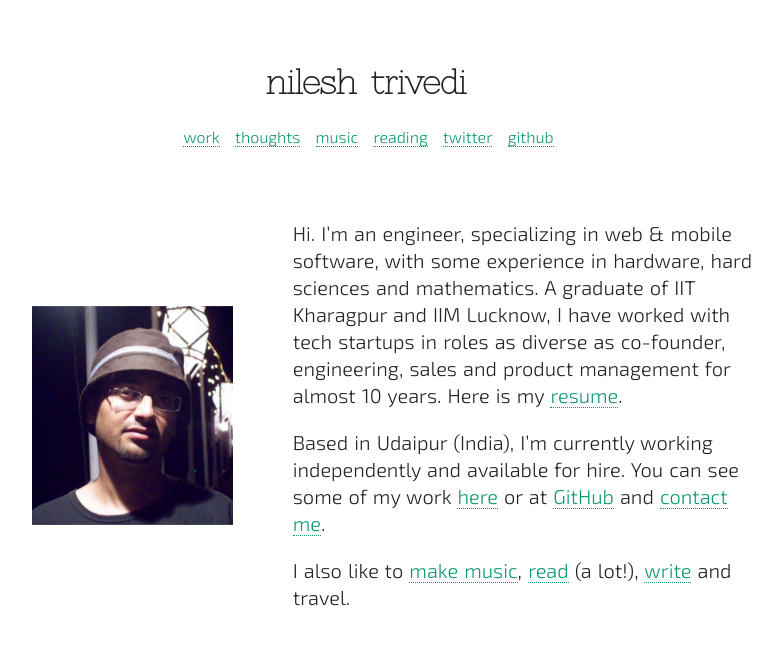
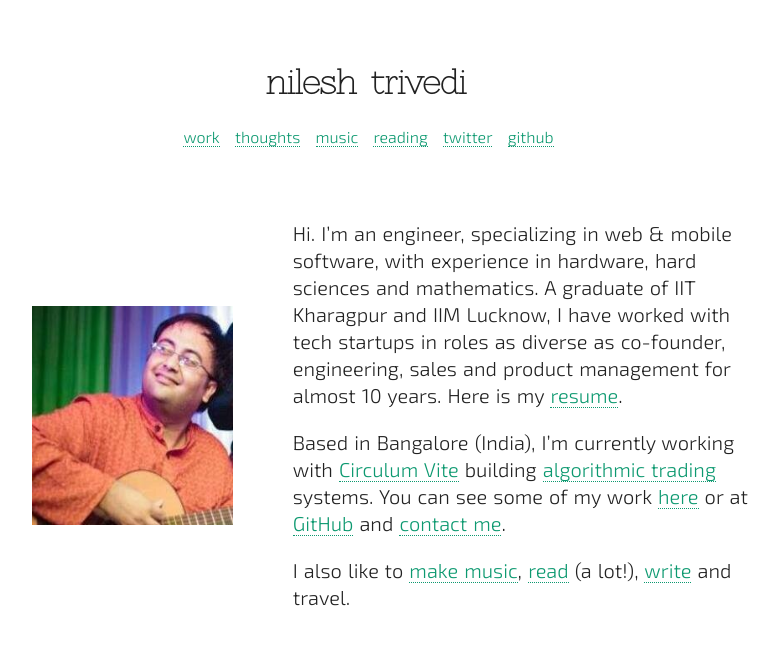
Before and after one commit to nileshtrivedi/nileshtrivediioold, a Jekyll site: the page built from index.html, in a window 1280 px wide. Shown: the top 645 px of the page, without its empty margins (274-1056 px from the left). Built offline with Jekyll 4.4.1, drawn with Linux system fonts in a browser that asks for light colours; some web fonts are replaced.

Commit message:
Updated photo and job status

```diff
--- a/index.html
+++ b/index.html
@@ -24,8 +24,8 @@ title: Home Page
 				<div class="firstpart">
 	      	<div class="intro-img"><img src="img/nilesh.jpeg" alt="nilesh trivedi" title="nilesh trivedi"/></div>
 					<div class="intro">
-        		<p>Hi. I&#8217;m an engineer, specializing in web & mobile software, with some experience in hardware, hard sciences and mathematics. A graduate of IIT Kharagpur and IIM Lucknow, I have worked with tech startups in roles as diverse as co-founder, engineering, sales and product management for almost 10 years. Here is my <a href="/Nilesh_Trivedi_CV.pdf">resume</a>.</p>
-        		<p>Based in Udaipur (India), I&#8217;m currently working independently and available for hire. You can see some of my work <a href="work.html">here</a> or at <a href="https://github.com/nileshtrivedi">GitHub</a> and <a href="https://twitter.com/nileshtrivedi">contact me</a>.</p>
+        		<p>Hi. I&#8217;m an engineer, specializing in web & mobile software, with experience in hardware, hard sciences and mathematics. A graduate of IIT Kharagpur and IIM Lucknow, I have worked with tech startups in roles as diverse as co-founder, engineering, sales and product management for almost 10 years. Here is my <a href="/Nilesh_Trivedi_CV.pdf">resume</a>.</p>
+        		<p>Based in Bangalore (India), I&#8217;m currently working with <a href="http://www.circulumvite.com" target="_blank">Circulum Vite</a> building <a href="http://en.wikipedia.org/wiki/Algorithmic_trading" target="_blank">algorithmic trading</a> systems. You can see some of my work <a href="work.html">here</a> or at <a href="https://github.com/nileshtrivedi">GitHub</a> and <a href="https://twitter.com/nileshtrivedi">contact me</a>.</p>
           	<p>I also like to <a href="music.html">make music</a>, <a href="reading.html">read</a> (a lot!), <a href="thoughts.html">write</a> and travel.</p>
           </div> <! intro -->
 				</div> <!-- 1stpart -->
--- a/work.html
+++ b/work.html
@@ -25,8 +25,8 @@ title: Work
 
 				<div class="thirdpart">
 					<div class="page">
-						<p class="writing">I started programming in 1999 at IIT Kharagpur. Starting with C, I finished many projects with Java and Javascript before discovering and falling in love with Ruby. I co-founded a B2B startup (YouSuggest.us which was a social CRM app) and learnt a lot. The companies I have worked with include GupShup, YouSuggest, HeadStrong among others. My skills range from web & mobile apps to electronics hardware to hard math like machine learning to topics like syllogisms, linguistics, aerodynamics and mathematics behind music theory. My <a href="/Nilesh_Trivedi_CV.pdf">resume</a> is here.</p>
-						<p class="writing">I currently work independently and am available for hire. You can contact me via <a href="http://twitter.com/nileshtrivedi" target="_blank">Twitter</a>.</p>
+						<p class="writing">I started programming in 1999 at IIT Kharagpur. Starting with C, I finished many projects with Java and Javascript before discovering and falling in love with Ruby. I co-founded a B2B startup (YouSuggest.us which was a social CRM app) and learnt a lot. The companies I have worked with include GupShup, YouSuggest, HeadStrong among others. My skills range from web & mobile apps to electronics hardware to hard math like machine learning or algorithmic trading to topics like syllogisms, linguistics, aerodynamics and mathematics behind music theory. My <a href="/Nilesh_Trivedi_CV.pdf">resume</a> is here.</p>
+						<p class="writing">I&#8217;m currently working with <a href="http://www.circulumvite.com" target="_blank">Circulum Vite</a> building <a href="http://en.wikipedia.org/wiki/Algorithmic_trading" target="_blank">algorithmic trading</a> systems. You can contact me via <a href="http://twitter.com/nileshtrivedi" target="_blank">Twitter</a>.</p>
 					</div>
 
 					<div class="portfolio">
```
Also changed, not shown: img/nilesh.jpeg.
